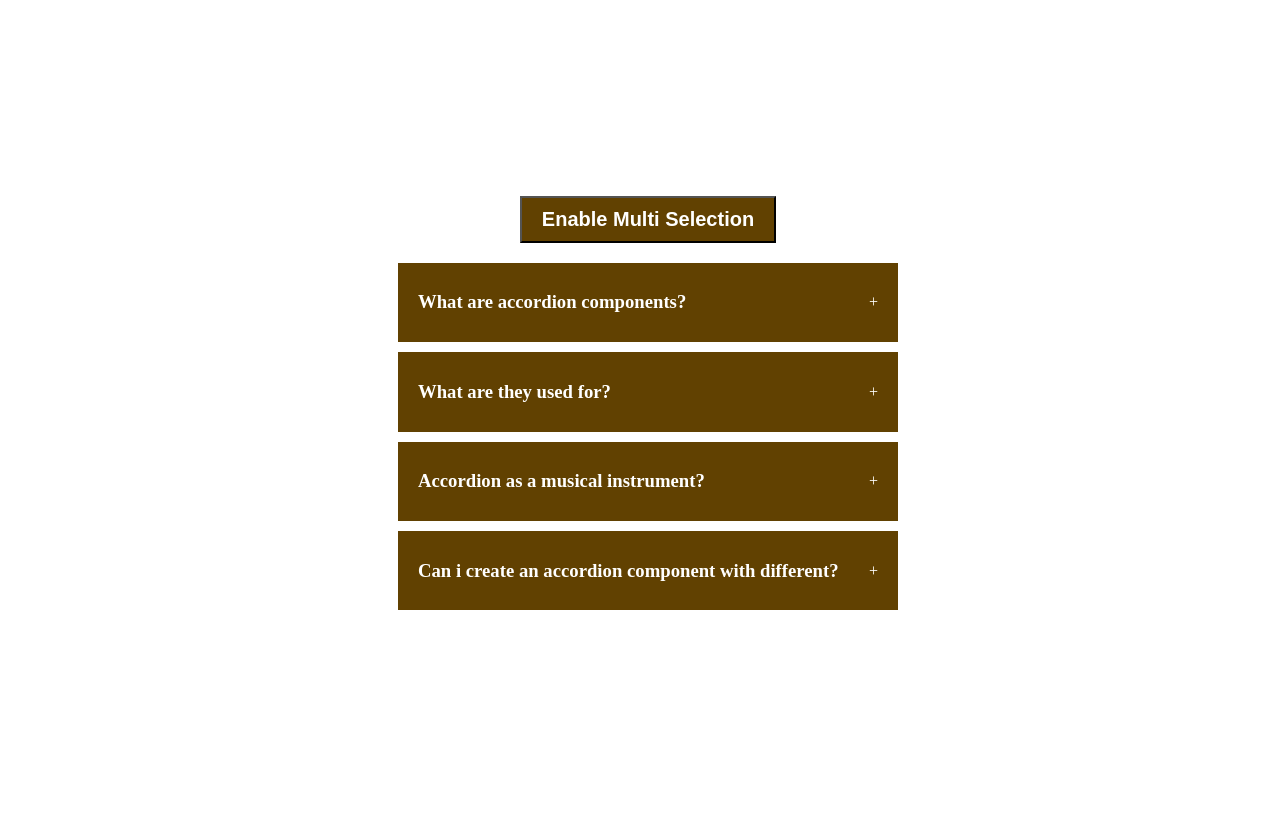
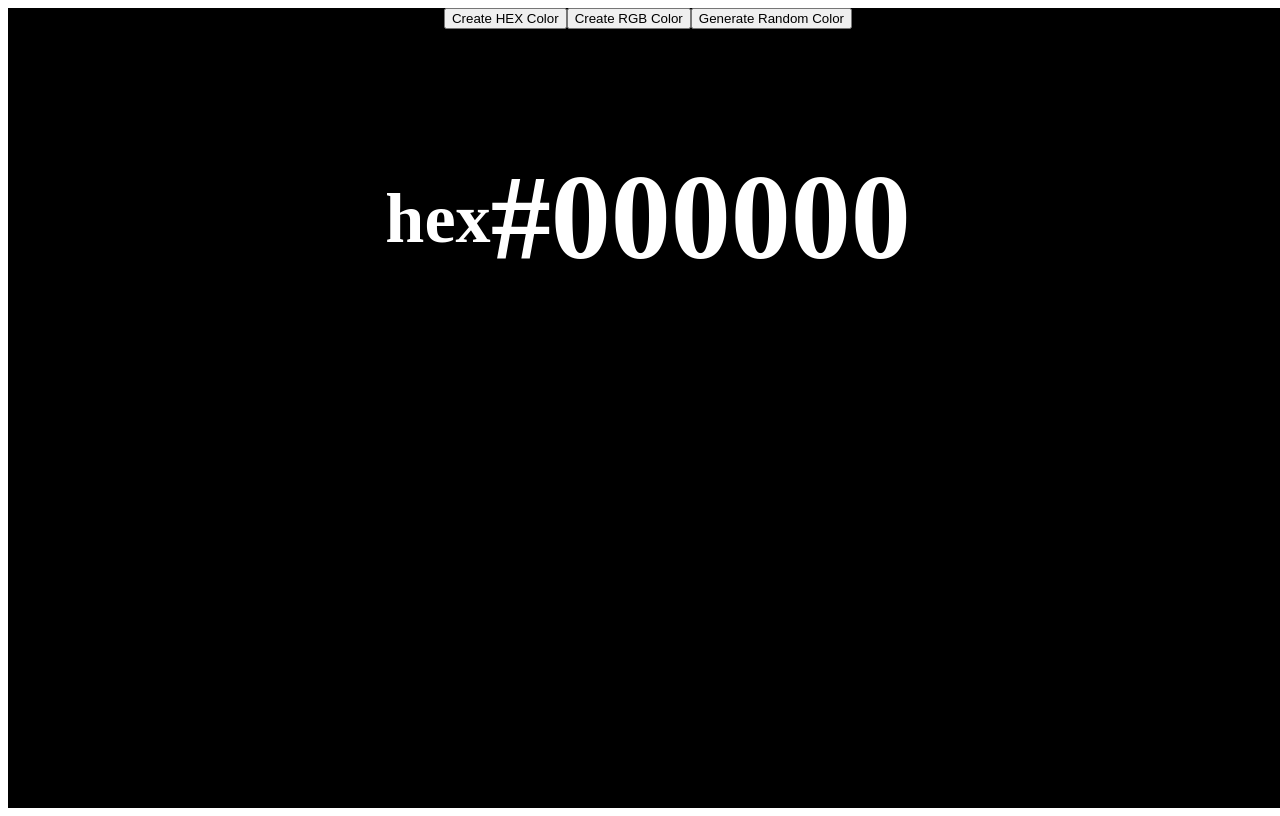
Before and after one commit to JuliMeier/react-interview-projects, a React (Vite) app: page / in a window 1280 px wide. Built offline with nearby package versions, Linux system fonts and the light colour scheme.

Commit message:
proyecto random color

```diff
--- a/src/App.jsx
+++ b/src/App.jsx
@@ -1,13 +1,17 @@
 import { useState } from 'react'
 
 import Accordion from './components/accordion'
+import RandomColor from './components/random-color'
 
 function App() {
   const [count, setCount] = useState(0)
 
   return (
     <>
-      <Accordion />
+      {/* Accordion component */}
+      {/* <Accordion /> */}
+      {/* Random Color Component  */}
+      <RandomColor />
     </>
   )
 }
--- /dev/null
+++ b/src/components/random-color/index.jsx
@@ -0,0 +1,69 @@
+import { useState } from "react";
+
+export default function RandomColor() {
+  const [typeOfColor, setTypeOfColor] = useState("hex");
+  const [color, setColor] = useState("#000000");
+
+  function randomColorUtility(length) {
+    return Math.floor(Math.random() * length);
+  }
+
+  function handleClickRandomHexColor() {
+    const hex = [0, 1, 2, 3, 4, 5, 6, 7, 8, 9, "A", "B", "C", "D", "E", "F"];
+    let hexColor = "#";
+
+    for (let i = 0; i < 6; i++) {
+      hexColor += hex[randomColorUtility(hex.length)];
+    }
+    setColor(hexColor);
+  }
+  function handleClickRandomRgbColor() {
+    const r = randomColorUtility(256);
+    const g = randomColorUtility(256);
+    const b = randomColorUtility(256);
+
+    setColor(`rgb(${r},${g},${b})`);
+  }
+
+  return (
+    <div
+      style={{
+        width: "100vw",
+        height: "100vh",
+        background: color,
+      }}
+    >
+      <div
+        style={{
+          display: "flex",
+          justifyContent: "center",
+        }}
+      >
+        <button onClick={() => setTypeOfColor("hex")}>Create HEX Color</button>
+        <button onClick={() => setTypeOfColor("rgb")}>Create RGB Color</button>
+        <button
+          onClick={
+            typeOfColor === "hex"
+              ? handleClickRandomHexColor
+              : handleClickRandomRgbColor
+          }
+        >
+          Generate Random Color
+        </button>
+      </div>
+      <div
+        style={{
+          display: "flex",
+          justifyContent: "center",
+          alignItems: "center",
+          color: '#fff',
+          fontSize: '60px',
+          marginTop: '40px',
+        }}
+      >
+        <h3>{typeOfColor}</h3>
+        <h1>{color}</h1>
+      </div>
+    </div>
+  );
+}
```
